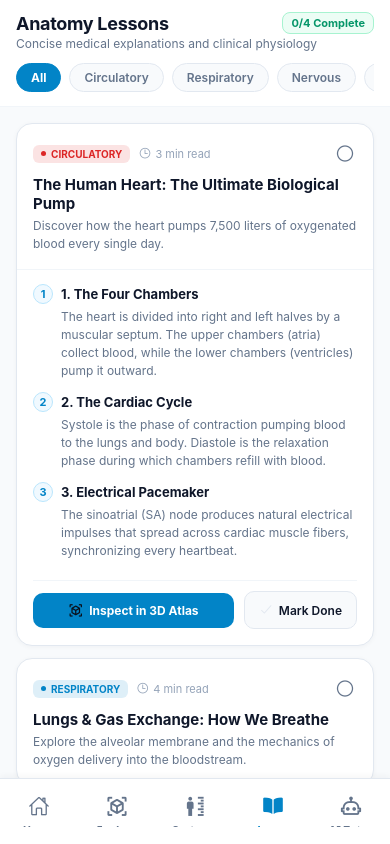
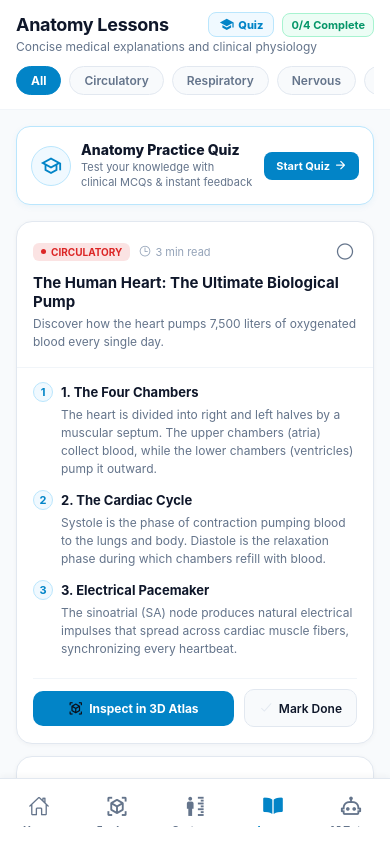
Before and after one commit to Kiruthikeyan-S/Gp, a React Native app: screen /LearnTab in a window 390 px wide. Built offline with nearby package versions, Linux system fonts and the light colour scheme; no server answers.

Commit message:
fix: uniform brain default tissue color, fix 3d viewport sizing/gl context in organ details, and integrate quiz navigation from learning screen

```diff
--- a/src/navigation/AppNavigator.tsx
+++ b/src/navigation/AppNavigator.tsx
@@ -12,6 +12,7 @@ import { SystemsScreen } from '../screens/SystemsScreen';
 import { LearningScreen } from '../screens/LearningScreen';
 import { ChatbotScreen } from '../screens/ChatbotScreen';
 import { OrganDetailsScreen } from '../screens/OrganDetailsScreen';
+import { QuizScreen } from '../screens/QuizScreen';
 
 const Tab = createBottomTabNavigator<TabParamList>();
 const Stack = createNativeStackNavigator<RootStackParamList>();
@@ -130,6 +131,7 @@ export function AppNavigator() {
     >
       <Stack.Screen name="MainTabs" component={BottomTabs} />
       <Stack.Screen name="OrganDetails" component={OrganDetailsScreen} />
+      <Stack.Screen name="Quiz" component={QuizScreen} />
     </Stack.Navigator>
   );
 }
--- a/src/screens/ExplorerScreen.tsx
+++ b/src/screens/ExplorerScreen.tsx
@@ -8,7 +8,7 @@ import {
 } from 'react-native';
 import { SafeAreaView } from 'react-native-safe-area-context';
 import { MaterialCommunityIcons, Ionicons } from '@expo/vector-icons';
-import { useNavigation, useRoute, RouteProp } from '@react-navigation/native';
+import { useNavigation, useRoute, useIsFocused, RouteProp } from '@react-navigation/native';
 import { NativeStackNavigationProp } from '@react-navigation/native-stack';
 import { ORGANS, BODY_SYSTEMS } from '../data/anatomyData';
 import { ORGAN_SUB_PARTS, OrganSubPart } from '../data/organSubParts';
@@ -33,6 +33,7 @@ const CAMERA_SEQUENCE: { preset: CameraPreset; label: string }[] = [
 export const ExplorerScreen: React.FC = () => {
   const navigation = useNavigation<ExplorerNavProp>();
   const route = useRoute<ExplorerRouteProp>();
+  const isFocused = useIsFocused();
 
   const {
     selectedOrganId,
@@ -121,6 +122,7 @@ export const ExplorerScreen: React.FC = () => {
           showVascular={showVascular}
           animatePhysiology={animatePhysiology}
           canvasBackgroundColor="#ffebff"
+          isActive={isFocused}
           onSelectOrgan={(organId) => {
             if (organId !== activeOrgan.id || viewMode !== 'isolate') {
               setSelectedSubPartId(null);
--- a/src/screens/LearningScreen.tsx
+++ b/src/screens/LearningScreen.tsx
@@ -44,10 +44,21 @@ export const LearningScreen: React.FC = () => {
       <View style={styles.header}>
         <View style={styles.headerRow}>
           <Text style={styles.headerTitle}>Anatomy Lessons</Text>
-          <View style={styles.completedBadge}>
-            <Text style={styles.completedBadgeText}>
-              {completedLessonIds.length}/{LESSONS.length} Complete
-            </Text>
+          <View style={styles.headerRightRow}>
+            <TouchableOpacity
+              style={styles.headerQuizBtn}
+              activeOpacity={0.85}
+              onPress={() => (navigation as any).navigate('Quiz')}
+            >
+              <MaterialCommunityIcons name="school" size={15} color="#0284C7" />
+              <Text style={styles.headerQuizBtnText}>Quiz</Text>
+            </TouchableOpacity>
+
+            <View style={styles.completedBadge}>
+              <Text style={styles.completedBadgeText}>
+                {completedLessonIds.length}/{LESSONS.length} Complete
+              </Text>
+            </View>
           </View>
         </View>
         <Text style={styles.headerSubtitle}>
@@ -95,6 +106,33 @@ export const LearningScreen: React.FC = () => {
         contentContainerStyle={styles.contentContainer}
         showsVerticalScrollIndicator={false}
       >
+        {/* Practice Quiz Banner Card */}
+        <TouchableOpacity
+          style={styles.quizBannerCard}
+          activeOpacity={0.88}
+          onPress={() => (navigation as any).navigate('Quiz')}
+        >
+          <View style={styles.quizBannerLeft}>
+            <View style={styles.quizIconCircle}>
+              <MaterialCommunityIcons
+                name="school-outline"
+                size={22}
+                color="#0284C7"
+              />
+            </View>
+            <View style={{ flex: 1 }}>
+              <Text style={styles.quizBannerTitle}>Anatomy Practice Quiz</Text>
+              <Text style={styles.quizBannerSub}>
+                Test your knowledge with clinical MCQs & instant feedback
+              </Text>
+            </View>
+          </View>
+          <View style={styles.quizStartPill}>
+            <Text style={styles.quizStartText}>Start Quiz</Text>
+            <Ionicons name="arrow-forward" size={13} color="#FFFFFF" />
+          </View>
+        </TouchableOpacity>
+
         {filteredLessons.map((lesson) => {
           const isCompleted = isLessonCompleted(lesson.id);
           const isExpanded = expandedLessonId === lesson.id;
@@ -275,13 +313,34 @@ const styles = StyleSheet.create({
     color: '#0F172A',
     letterSpacing: -0.3,
   },
+  headerRightRow: {
+    flexDirection: 'row',
+    alignItems: 'center',
+    gap: 8,
+  },
+  headerQuizBtn: {
+    flexDirection: 'row',
+    alignItems: 'center',
+    gap: 4,
+    backgroundColor: '#F0F9FF',
+    borderWidth: 1,
+    borderColor: '#BAE6FD',
+    borderRadius: 8,
+    paddingHorizontal: 10,
+    paddingVertical: 4,
+  },
+  headerQuizBtnText: {
+    fontSize: 11,
+    fontWeight: '800',
+    color: '#0284C7',
+  },
   completedBadge: {
     backgroundColor: '#ECFDF5',
     borderWidth: 1,
     borderColor: '#A7F3D0',
     borderRadius: 8,
     paddingHorizontal: 8,
-    paddingVertical: 3,
+    paddingVertical: 4,
   },
   completedBadgeText: {
     fontSize: 11,
@@ -326,6 +385,64 @@ const styles = StyleSheet.create({
     padding: 16,
     gap: 12,
     paddingBottom: 24,
+  },
+  quizBannerCard: {
+    backgroundColor: '#FFFFFF',
+    borderRadius: 14,
+    padding: 14,
+    borderWidth: 1.5,
+    borderColor: '#BAE6FD',
+    flexDirection: 'row',
+    alignItems: 'center',
+    justifyContent: 'space-between',
+    gap: 12,
+    shadowColor: '#0284C7',
+    shadowOffset: { width: 0, height: 2 },
+    shadowOpacity: 0.06,
+    shadowRadius: 6,
+    elevation: 2,
+    marginBottom: 4,
+  },
+  quizBannerLeft: {
+    flex: 1,
+    flexDirection: 'row',
+    alignItems: 'center',
+    gap: 10,
+  },
+  quizIconCircle: {
+    width: 40,
+    height: 40,
+    borderRadius: 20,
+    backgroundColor: '#F0F9FF',
+    borderWidth: 1,
+    borderColor: '#BAE6FD',
+    alignItems: 'center',
+    justifyContent: 'center',
+  },
+  quizBannerTitle: {
+    fontSize: 14,
+    fontWeight: '800',
+    color: '#0F172A',
+  },
+  quizBannerSub: {
+    fontSize: 11,
+    color: '#64748B',
+    marginTop: 2,
+    lineHeight: 15,
+  },
+  quizStartPill: {
+    flexDirection: 'row',
+    alignItems: 'center',
+    gap: 4,
+    backgroundColor: '#0284C7',
+    paddingHorizontal: 12,
+    paddingVertical: 7,
+    borderRadius: 8,
+  },
+  quizStartText: {
+    fontSize: 11,
+    fontWeight: '700',
+    color: '#FFFFFF',
   },
   lessonCard: {
     backgroundColor: '#FFFFFF',
--- a/src/screens/OrganDetailsScreen.tsx
+++ b/src/screens/OrganDetailsScreen.tsx
@@ -10,7 +10,7 @@ import {
 } from 'react-native';
 import { SafeAreaView } from 'react-native-safe-area-context';
 import { MaterialCommunityIcons, Ionicons } from '@expo/vector-icons';
-import { useRoute, useNavigation, RouteProp } from '@react-navigation/native';
+import { useRoute, useNavigation, useIsFocused, RouteProp } from '@react-navigation/native';
 import { NativeStackNavigationProp } from '@react-navigation/native-stack';
 import { ORGANS } from '../data/anatomyData';
 import { ORGAN_SUB_PARTS, getSubPartColor } from '../data/organSubParts';
@@ -125,6 +125,7 @@ const CLINICAL_SPECS: Record<string, OrganClinicalSpecData> = {
 export const OrganDetailsScreen: React.FC = () => {
   const route = useRoute<DetailsRouteProp>();
   const navigation = useNavigation<DetailsNavProp>();
+  const isFocused = useIsFocused();
   const { organId, subPartId: initialSubPartId } = route.params;
 
   const {
@@ -259,7 +260,7 @@ export const OrganDetailsScreen: React.FC = () => {
             <Anatomy3DViewport
               selectedOrganId={organ.id}
               selectedSubPartId={activeSpotlightId}
-              selectedSystemId="all"
+              selectedSystemId={organ.systemId as any}
               cameraPreset={cameraPreset}
               zoomLevel={100}
               viewMode="isolate"
@@ -269,6 +270,7 @@ export const OrganDetailsScreen: React.FC = () => {
               showVascular={false}
               animatePhysiology={true}
               canvasBackgroundColor="#F1F5F9"
+              isActive={isFocused}
               onSelectOrgan={() => {}}
               onSelectSubPart={(subPartId) => {
                 setActiveSpotlightId(subPartId);
--- a/src/screens/QuizScreen.tsx
+++ b/src/screens/QuizScreen.tsx
@@ -8,11 +8,13 @@ import {
 } from 'react-native';
 import { SafeAreaView } from 'react-native-safe-area-context';
 import { Ionicons, MaterialCommunityIcons } from '@expo/vector-icons';
+import { useNavigation } from '@react-navigation/native';
 import { theme } from '../theme';
 import { QUIZ_QUESTIONS } from '../data/anatomyData';
 import { useAnatomyStore } from '../state/useAnatomyStore';
 
 export const QuizScreen: React.FC = () => {
+  const navigation = useNavigation();
   const { quizStats, recordQuizScore } = useAnatomyStore();
 
   const [currentIndex, setCurrentIndex] = useState<number>(0);
@@ -57,10 +59,21 @@ export const QuizScreen: React.FC = () => {
   return (
     <SafeAreaView style={styles.safeArea} edges={['top']}>
       <View style={styles.header}>
-        <Text style={styles.headerTitle}>Anatomy Practice Quiz</Text>
-        <Text style={styles.headerSubtitle}>
-          Test your comprehension of organ functions, locations, and structures.
-        </Text>
+        <View style={styles.headerTopRow}>
+          <TouchableOpacity
+            style={styles.backBtn}
+            onPress={() => navigation.goBack()}
+            hitSlop={{ top: 8, bottom: 8, left: 8, right: 8 }}
+          >
+            <Ionicons name="arrow-back" size={20} color={theme.colors.textPrimary} />
+          </TouchableOpacity>
+          <View style={{ flex: 1 }}>
+            <Text style={styles.headerTitle}>Anatomy Practice Quiz</Text>
+            <Text style={styles.headerSubtitle}>
+              Test your comprehension of organ functions, locations, and structures.
+            </Text>
+          </View>
+        </View>
       </View>
 
       <ScrollView
@@ -235,6 +248,21 @@ const styles = StyleSheet.create({
     paddingVertical: theme.spacing.md,
     borderBottomWidth: 1,
     borderBottomColor: theme.colors.cardBorder,
+  },
+  headerTopRow: {
+    flexDirection: 'row',
+    alignItems: 'center',
+    gap: 12,
+  },
+  backBtn: {
+    width: 36,
+    height: 36,
+    borderRadius: 18,
+    backgroundColor: '#F8FAFC',
+    borderWidth: 1,
+    borderColor: '#E2E8F0',
+    alignItems: 'center',
+    justifyContent: 'center',
   },
   headerTitle: {
     ...theme.typography.h2,
--- a/src/three/Anatomy3DViewport.tsx
+++ b/src/three/Anatomy3DViewport.tsx
@@ -41,6 +41,7 @@ interface Anatomy3DViewportProps {
   showVascular: boolean;
   animatePhysiology: boolean;
   canvasBackgroundColor?: string;
+  isActive?: boolean;
   onSelectOrgan: (organId: string) => void;
   onSelectSubPart?: (subPartId: string | null) => void;
 }
@@ -130,6 +131,7 @@ export const Anatomy3DViewport: React.FC<Anatomy3DViewportProps> = ({
   showVascular,
   animatePhysiology,
   canvasBackgroundColor,
+  isActive = true,
   onSelectOrgan,
   onSelectSubPart,
 }) => {
@@ -196,6 +198,7 @@ export const Anatomy3DViewport: React.FC<Anatomy3DViewportProps> = ({
     showVascular,
     animatePhysiology,
     zoomLevel,
+    isActive,
     onSelectOrgan,
     onSelectSubPart,
   });
@@ -212,12 +215,14 @@ export const Anatomy3DViewport: React.FC<Anatomy3DViewportProps> = ({
     if (mode === 'isolate' && selId && graph) {
       const rec = graph.organRecords.get(selId);
       if (rec) {
-        // World offset includes rootGroup.position.y (-0.58), shifted slightly so organ sits above bottom card
         targetOrbitRef.current.lookX = rec.focusCenter.x;
-        targetOrbitRef.current.lookY =
-          rec.focusCenter.y - 0.58 - rec.focusRadius * 0.06;
+        const isCompact =
+          layoutRef.current.height > 0 && layoutRef.current.height <= 320;
+        targetOrbitRef.current.lookY = isCompact
+          ? rec.focusCenter.y - 0.58
+          : rec.focusCenter.y - 0.58 - rec.focusRadius * 0.06;
         targetOrbitRef.current.lookZ = rec.focusCenter.z;
-        targetOrbitRef.current.radius = (rec.focusRadius * 1.12) / scale;
+        targetOrbitRef.current.radius = (rec.focusRadius * 1.15) / scale;
         return;
       }
     }
@@ -263,12 +268,8 @@ export const Anatomy3DViewport: React.FC<Anatomy3DViewportProps> = ({
         const isTarget = record.organId === activeOrganId;
         record.group.visible = isTarget;
         record.meshes.forEach((mesh) => {
-          let origMat = record.originalMaterials.get(mesh);
+          const origMat = record.originalMaterials.get(mesh);
           const currentMat = mesh.material as THREE.MeshStandardMaterial;
-          if (!origMat && currentMat) {
-            origMat = currentMat.clone();
-            record.originalMaterials.set(mesh, origMat);
-          }
           if (!origMat || !currentMat) return;
           currentMat.color.copy(origMat.color);
           currentMat.opacity = origMat.opacity;
@@ -283,14 +284,12 @@ export const Anatomy3DViewport: React.FC<Anatomy3DViewportProps> = ({
           if (isSelectedSubPart && activeSubPartId) {
             const partHex = getSubPartColorHex(activeSubPartId);
             // VIBRANT CLINICAL PART COLOR: Set base & emissive color to the part's distinct hue (pink, yellow, green, etc.)
-            currentMat.vertexColors = false;
             currentMat.color.setHex(partHex);
             currentMat.emissive.setHex(partHex);
             currentMat.emissiveIntensity = 0.65;
             currentMat.opacity = 1.0;
             currentMat.transparent = false;
           } else {
-            currentMat.vertexColors = origMat.vertexColors;
             currentMat.color.copy(origMat.color);
             currentMat.emissive.setHex(0x000000);
             currentMat.emissiveIntensity = 0;
@@ -302,7 +301,6 @@ export const Anatomy3DViewport: React.FC<Anatomy3DViewportProps> = ({
               currentMat.transparent = origMat.transparent;
             }
           }
-          currentMat.needsUpdate = true;
         });
       });
     } else {
@@ -363,6 +361,7 @@ export const Anatomy3DViewport: React.FC<Anatomy3DViewportProps> = ({
       showVascular,
       animatePhysiology,
       zoomLevel,
+      isActive,
       onSelectOrgan,
       onSelectSubPart,
     };
@@ -780,6 +779,7 @@ export const Anatomy3DViewport: React.FC<Anatomy3DViewportProps> = ({
         const animate = () => {
           if (!isMountedRef.current) return;
           rafIdRef.current = requestAnimationFrame(animate);
+          if (!stateRef.current.isActive) return;
 
           clock += 0.04;
 
@@ -886,6 +886,10 @@ export const Anatomy3DViewport: React.FC<Anatomy3DViewportProps> = ({
         cameraRef.current.aspect = width / height;
         cameraRef.current.updateProjectionMatrix();
       }
+      if (rendererRef.current) {
+        rendererRef.current.setSize(width, height, false);
+      }
+      updateCameraFocusForMode();
     }
   };
 
@@ -913,22 +917,23 @@ export const Anatomy3DViewport: React.FC<Anatomy3DViewportProps> = ({
     );
   }
 
+  const isLightBg =
+    canvasBackgroundColor &&
+    canvasBackgroundColor !== '#0A0F1D' &&
+    canvasBackgroundColor !== '#0B0F19';
+
   return (
     <View
       style={[
         styles.container,
-        {
-          width: '100%',
-          height: '100%',
-          backgroundColor: canvasBackgroundColor || '#0B0F19',
-        },
+        { backgroundColor: canvasBackgroundColor || '#0B0F19' },
       ]}
       onLayout={handleLayout}
       {...panResponder.panHandlers}
     >
       <GLView
         key={glKey}
-        style={{ width: '100%', height: '100%' }}
+        style={styles.glView}
         onContextCreate={onContextCreate}
       />
 
@@ -936,19 +941,17 @@ export const Anatomy3DViewport: React.FC<Anatomy3DViewportProps> = ({
         <View
           style={[
             styles.loadingOverlay,
-            canvasBackgroundColor
-              ? { backgroundColor: canvasBackgroundColor }
-              : null,
+            isLightBg && { backgroundColor: canvasBackgroundColor },
           ]}
         >
-          <ActivityIndicator size="small" color="#0284C7" />
+          <ActivityIndicator size="large" color="#0284C7" />
           <Text
             style={[
               styles.loadingText,
-              canvasBackgroundColor ? { color: '#64748B' } : null,
+              isLightBg && { color: '#64748B' },
             ]}
           >
-            Loading 3D View...
+            Rendering 3D Anatomical Atlas...
           </Text>
         </View>
       )}
@@ -959,11 +962,17 @@ export const Anatomy3DViewport: React.FC<Anatomy3DViewportProps> = ({
 const styles = StyleSheet.create({
   container: {
     flex: 1,
+    width: '100%',
+    height: '100%',
+    alignSelf: 'stretch',
     backgroundColor: '#0B0F19',
     overflow: 'hidden',
   },
   glView: {
     flex: 1,
+    width: '100%',
+    height: '100%',
+    alignSelf: 'stretch',
   },
   glbStreamingPill: {
     position: 'absolute',
--- a/src/types/index.ts
+++ b/src/types/index.ts
@@ -56,6 +56,7 @@ export interface QuizQuestion {
 export type RootStackParamList = {
   MainTabs: undefined;
   OrganDetails: { organId: string; subPartId?: string };
+  Quiz: undefined;
 };
 
 export type TabParamList = {
```
Also changed, not shown: src/models/realGlbLoader.ts (+9 -4 lines).
